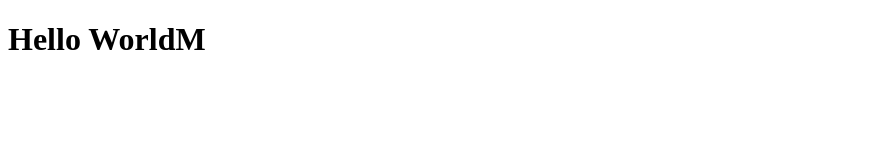
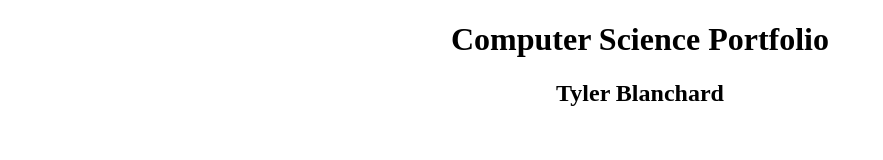
Before and after one commit to tblanchard2/tblanchard2.github.io, a plain HTML site: page index.html in a window 1280 px wide. Shown: the whole page, without its empty margins (0-883 px from the left). Drawn offline with Linux system fonts and the light colour scheme.

Commit message:
Update index.html

```diff
--- a/index.html
+++ b/index.html
@@ -1,6 +1,13 @@
 <!DOCTYPE html>
 <html>
 <body>
-<h1>Hello WorldM</h1>
+    <div id="background">
+        <div id="page">
+            <div id="header">
+                <h1 style="text-align: center;">Computer Science Portfolio</h1>
+                <h2 style="text-align: center;">Tyler Blanchard</h2>
+            </div>
+        </div>
+    </div>
 </body>
 </html>
```
